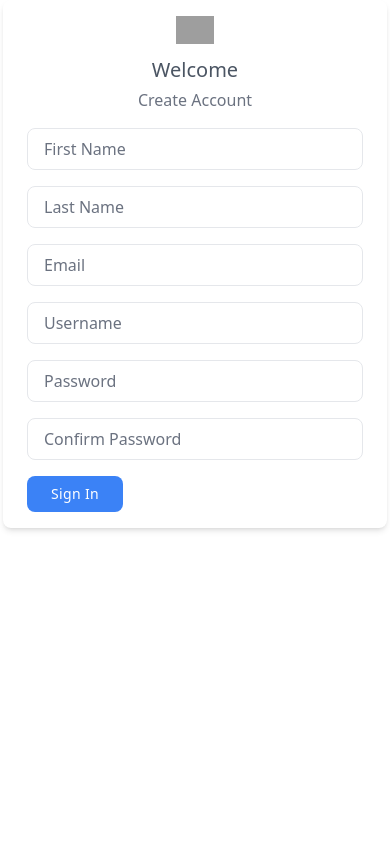
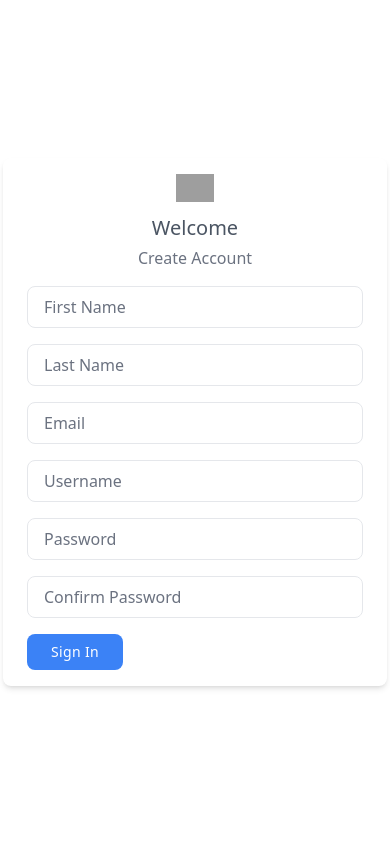
Before and after one commit to Kbpatel3/CatChat-Main, a Django app: page /signup/ in a window 390 px wide. Run offline with Django 4.2, Linux system fonts and the light colour scheme; some libraries are stand-ins or nearby versions; grey boxes are pictures that could not be loaded.

Commit message:
Centered content

```diff
--- a/templates/app/login.html
+++ b/templates/app/login.html
@@ -9,6 +9,7 @@
     <script src="https://cdn.tailwindcss.com"></script>
 </head>
 <body>
+    <div class="flex justify-center items-center h-screen">
         <div class="w-full max-w-sm mx-auto overflow-hidden bg-white rounded-lg shadow-md dark:bg-gray-800">
             <div class="px-6 py-4">
                 <div class="flex justify-center mx-auto">
@@ -22,11 +23,11 @@
                 <form action="" method="post">
                 {% csrf_token %}
                     <div class="w-full mt-4">
-                    <input class="block w-full px-4 py-2 mt-2 text-gray-700 placeholder-gray-500 bg-white border rounded-lg dark:bg-gray-800 dark:border-gray-600 dark:placeholder-gray-400 focus:border-blue-400 dark:focus:border-blue-300 focus:ring-opacity-40 focus:outline-none focus:ring focus:ring-blue-300" type="email" placeholder="Email Address" aria-label="Email Address" Required/>
+                        <input class="block w-full px-4 py-2 mt-2 text-gray-100 placeholder-gray-500 bg-white border rounded-lg dark:bg-gray-800 dark:border-gray-600 dark:placeholder-gray-400 focus:border-blue-400 dark:focus:border-blue-300 focus:ring-opacity-40 focus:outline-none focus:ring focus:ring-blue-300" type="email" placeholder="Email Address" aria-label="Email Address" Required/>
                     </div>
 
                     <div class="w-full mt-4">
-                    <input class="block w-full px-4 py-2 mt-2 text-gray-700 placeholder-gray-500 bg-white border rounded-lg dark:bg-gray-800 dark:border-gray-600 dark:placeholder-gray-400 focus:border-blue-400 dark:focus:border-blue-300 focus:ring-opacity-40 focus:outline-none focus:ring focus:ring-blue-300" type="password" placeholder="Password" aria-label="Password" Required />
+                        <input class="block w-full px-4 py-2 mt-2 text-gray-100 placeholder-gray-500 bg-white border rounded-lg dark:bg-gray-800 dark:border-gray-600 dark:placeholder-gray-400 focus:border-blue-400 dark:focus:border-blue-300 focus:ring-opacity-40 focus:outline-none focus:ring focus:ring-blue-300" type="password" placeholder="Password" aria-label="Password" Required />
                     </div>
 
                     <div class="flex items-center justify-between mt-4">
@@ -45,5 +46,6 @@
                 <a href="/signup/" class="mx-2 text-sm font-bold text-blue-500 dark:text-blue-400 hover:underline">Register</a>
             </div>
         </div>
+    </div>
 </body>
 </html>
--- a/templates/app/signup.html
+++ b/templates/app/signup.html
@@ -9,6 +9,7 @@
     <script src="https://cdn.tailwindcss.com"></script>
 </head>
 <body>
+    <div class="flex justify-center items-center h-screen">
         <div class="w-full max-w-sm mx-auto overflow-hidden bg-white rounded-lg shadow-md dark:bg-gray-800">
             <div class="px-6 py-4">
                 <div class="flex justify-center mx-auto">
@@ -22,27 +23,27 @@
                 <form action="/confirm-email/" method="post">
                 {% csrf_token %}
                     <div class="w-full mt-4">
-                    <input class="block w-full px-4 py-2 mt-2 text-gray-700 placeholder-gray-500 bg-white border rounded-lg dark:bg-gray-800 dark:border-gray-600 dark:placeholder-gray-400 focus:border-blue-400 dark:focus:border-blue-300 focus:ring-opacity-40 focus:outline-none focus:ring focus:ring-blue-300" type="text" placeholder="First Name" id="first_name" aria-label="First Name" Required/>
+                        <input class="block w-full px-4 py-2 mt-2 text-gray-100 placeholder-gray-500 bg-white border rounded-lg dark:bg-gray-800 dark:border-gray-600 dark:placeholder-gray-400 focus:border-blue-400 dark:focus:border-blue-300 focus:ring-opacity-40 focus:outline-none focus:ring focus:ring-blue-300" type="text" placeholder="First Name" id="first_name" aria-label="First Name" Required/>
                     </div>
 
                     <div class="w-full mt-4">
-                    <input class="block w-full px-4 py-2 mt-2 text-gray-700 placeholder-gray-500 bg-white border rounded-lg dark:bg-gray-800 dark:border-gray-600 dark:placeholder-gray-400 focus:border-blue-400 dark:focus:border-blue-300 focus:ring-opacity-40 focus:outline-none focus:ring focus:ring-blue-300" type="text" placeholder="Last Name" id="last_name" aria-label="Last Name" Required />
+                        <input class="block w-full px-4 py-2 mt-2 text-gray-100 placeholder-gray-500 bg-white border rounded-lg dark:bg-gray-800 dark:border-gray-600 dark:placeholder-gray-400 focus:border-blue-400 dark:focus:border-blue-300 focus:ring-opacity-40 focus:outline-none focus:ring focus:ring-blue-300" type="text" placeholder="Last Name" id="last_name" aria-label="Last Name" Required />
                     </div>
 
                     <div class="w-full mt-4">
-                    <input class="block w-full px-4 py-2 mt-2 text-gray-700 placeholder-gray-500 bg-white border rounded-lg dark:bg-gray-800 dark:border-gray-600 dark:placeholder-gray-400 focus:border-blue-400 dark:focus:border-blue-300 focus:ring-opacity-40 focus:outline-none focus:ring focus:ring-blue-300" type="email" placeholder="Email" id="email" aria-label="Email Address" Required />
+                        <input class="block w-full px-4 py-2 mt-2 text-gray-100 placeholder-gray-500 bg-white border rounded-lg dark:bg-gray-800 dark:border-gray-600 dark:placeholder-gray-400 focus:border-blue-400 dark:focus:border-blue-300 focus:ring-opacity-40 focus:outline-none focus:ring focus:ring-blue-300" type="email" placeholder="Email" id="email" aria-label="Email Address" Required />
                     </div>
 
                     <div class="w-full mt-4">
-                    <input class="block w-full px-4 py-2 mt-2 text-gray-700 placeholder-gray-500 bg-white border rounded-lg dark:bg-gray-800 dark:border-gray-600 dark:placeholder-gray-400 focus:border-blue-400 dark:focus:border-blue-300 focus:ring-opacity-40 focus:outline-none focus:ring focus:ring-blue-300" type="text" placeholder="Username" id="username" aria-label="Username" Required />
+                        <input class="block w-full px-4 py-2 mt-2 text-gray-100 placeholder-gray-500 bg-white border rounded-lg dark:bg-gray-800 dark:border-gray-600 dark:placeholder-gray-400 focus:border-blue-400 dark:focus:border-blue-300 focus:ring-opacity-40 focus:outline-none focus:ring focus:ring-blue-300" type="text" placeholder="Username" id="username" aria-label="Username" Required />
                     </div>
 
                     <div class="w-full mt-4">
-                    <input class="block w-full px-4 py-2 mt-2 text-gray-700 placeholder-gray-500 bg-white border rounded-lg dark:bg-gray-800 dark:border-gray-600 dark:placeholder-gray-400 focus:border-blue-400 dark:focus:border-blue-300 focus:ring-opacity-40 focus:outline-none focus:ring focus:ring-blue-300" type="password" placeholder="Password" id="password" aria-label="Password" Required />
+                        <input class="block w-full px-4 py-2 mt-2 text-gray-100 placeholder-gray-500 bg-white border rounded-lg dark:bg-gray-800 dark:border-gray-600 dark:placeholder-gray-400 focus:border-blue-400 dark:focus:border-blue-300 focus:ring-opacity-40 focus:outline-none focus:ring focus:ring-blue-300" type="password" placeholder="Password" id="password" aria-label="Password" Required />
                     </div>
 
                     <div class="w-full mt-4">
-                    <input class="block w-full px-4 py-2 mt-2 text-gray-700 placeholder-gray-500 bg-white border rounded-lg dark:bg-gray-800 dark:border-gray-600 dark:placeholder-gray-400 focus:border-blue-400 dark:focus:border-blue-300 focus:ring-opacity-40 focus:outline-none focus:ring focus:ring-blue-300" type="password" placeholder="Confirm Password" id="confirm_password" aria-label="Confirm Password" Required />
+                        <input class="block w-full px-4 py-2 mt-2 text-gray-100 placeholder-gray-500 bg-white border rounded-lg dark:bg-gray-800 dark:border-gray-600 dark:placeholder-gray-400 focus:border-blue-400 dark:focus:border-blue-300 focus:ring-opacity-40 focus:outline-none focus:ring focus:ring-blue-300" type="password" placeholder="Confirm Password" id="confirm_password" aria-label="Confirm Password" Required />
                     </div>
 
                     <div class="flex items-center justify-between mt-4">
@@ -53,5 +54,6 @@
                 </form>
             </div>
         </div>
+    </div>
 </body>
 </html>
```
Also changed, not shown: templates/app/confirm-email.html (+2 -5 lines). Lines whose indentation alone changed are shown as unchanged.
